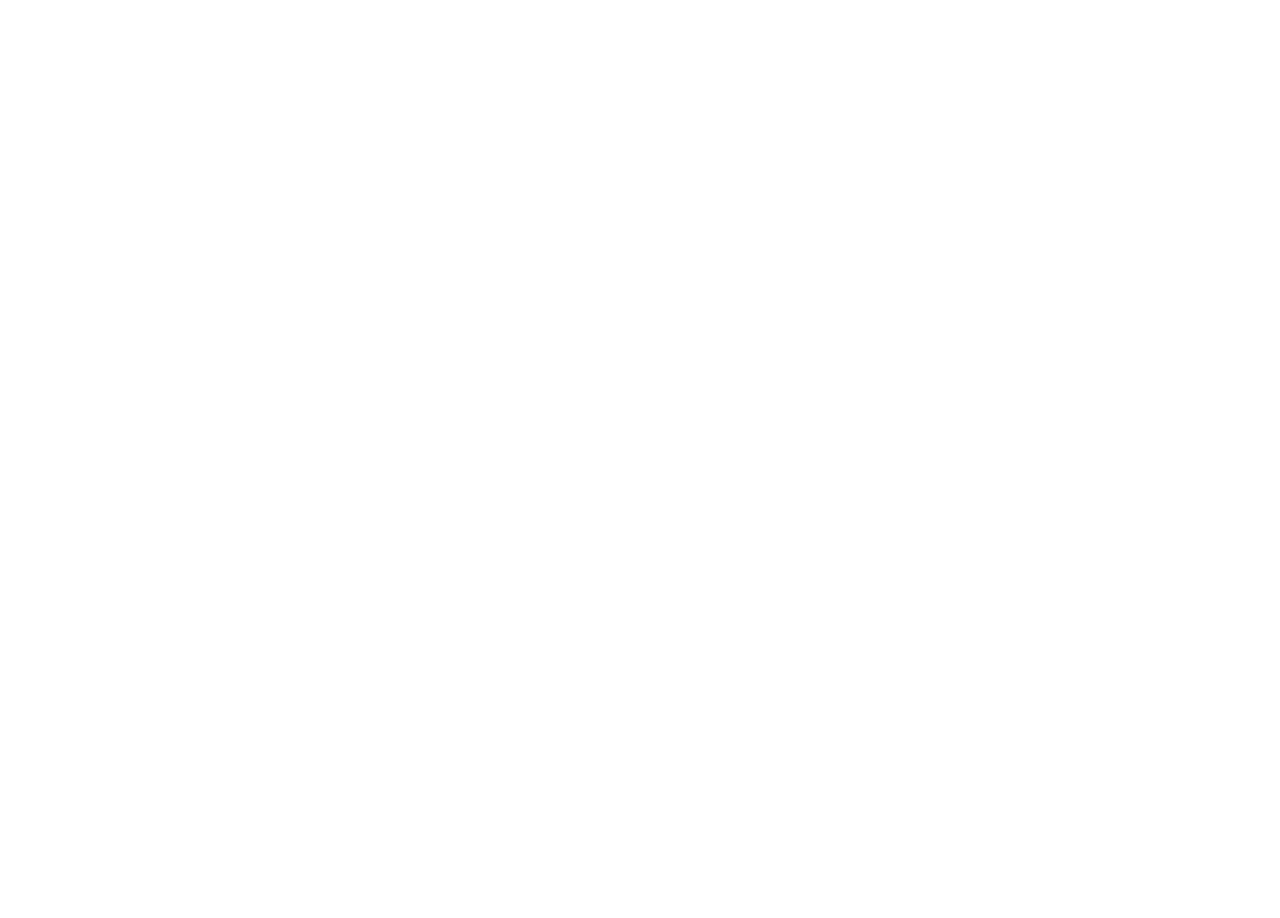
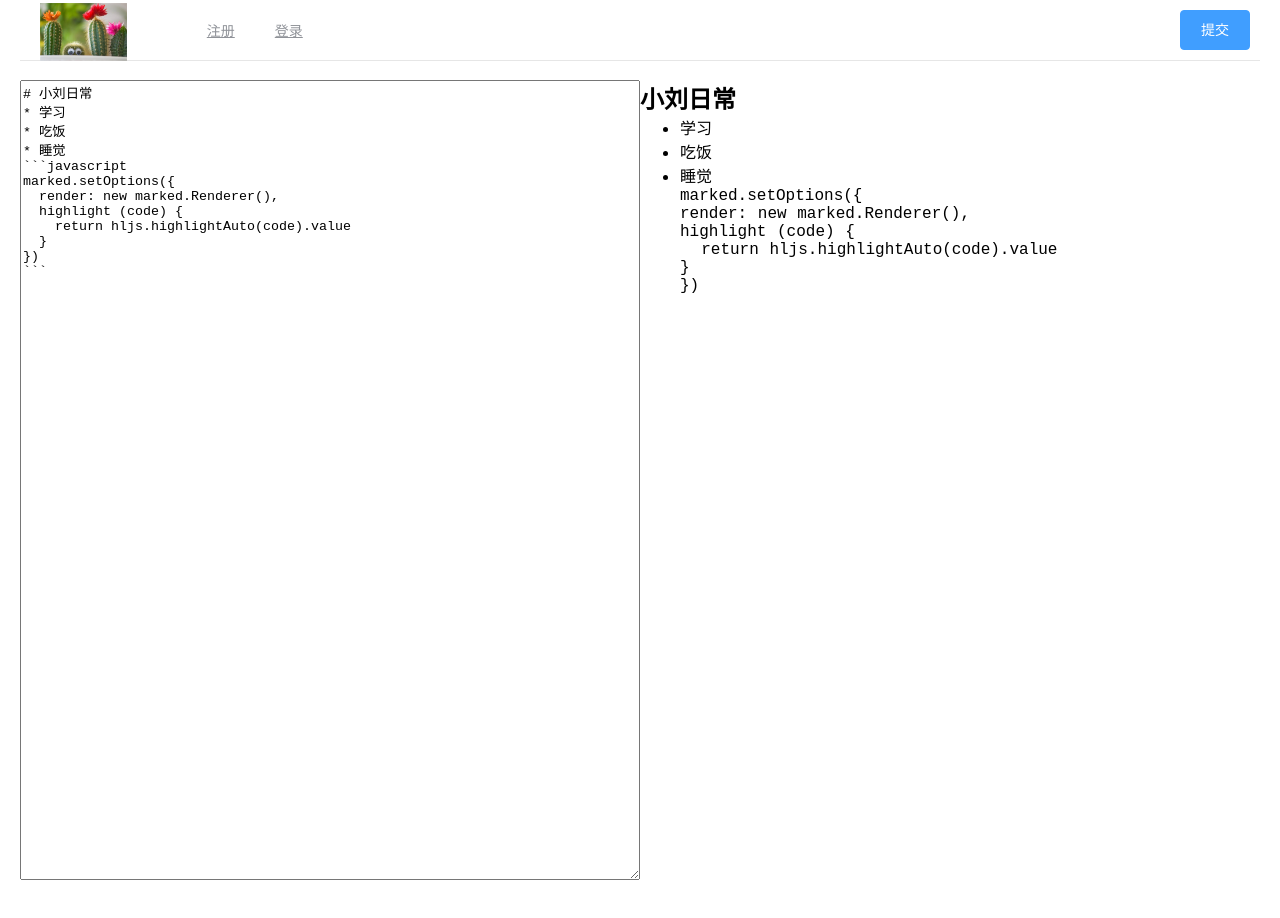
Before and after one commit to LiuerQin/ssr-front, a Nuxt app: page /editor/new in a window 1280 px wide. Before the commit this address had no page. Shown: the top 918 px of the page. Before the commit the page ends 800 px from the top, so only its background shows below. Built offline with nearby package versions, Linux system fonts and the light colour scheme.

Commit message:
feat(editor/new.vue store/user.js): add editor page, change homepageUI

```diff
--- a/layouts/default.vue
+++ b/layouts/default.vue
@@ -1,9 +1,74 @@
 <template>
-  <div>
+  <el-container>
+    <el-header>
+      <el-menu mode="horizontal">
+        <el-menu-item index="0">
+          <nuxt-link to="/">
+            <img :src="userInfo.avatar || '/logo.jpeg'" class="my-avatar" alt="">
+          </nuxt-link>
+        </el-menu-item>
+        <el-menu-item>
+          <nuxt-link to="/"></nuxt-link>
+        </el-menu-item>
+        <template v-if="userInfo.id">
+          <el-menu-item>
+            <a>退出</a>
+          </el-menu-item>
+          <el-menu-item>
+            <a>{{userInfo.nickname}}</a>
+          </el-menu-item>
+        <el-menu-item>
+          <nuxt-link to="/editor/new">写文章</nuxt-link>
+        </el-menu-item>
+        </template>
+
+        <template v-else>
+          <!-- 未登录 -->
+          <el-menu-item>
+            <nuxt-link to="/registry">注册</nuxt-link>
+          </el-menu-item>
+          <el-menu-item>
+            <nuxt-link to="/login">登录</nuxt-link>
+          </el-menu-item>
+        </template>
+      </el-menu>
+    </el-header>
+    <el-main>
+
     <Nuxt />
-  </div>
+    </el-main>
+    <el-footer>
+
+    </el-footer>
+  </el-container>
 </template>
 
+<script>
+export default {
+  mounted () {
+    this.getUserInfo()
+  },
+  computed: {
+    userInfo () {
+      return this.$store.state.user
+    }
+  },
+  methods: {
+    async getUserInfo () {
+      const token = localStorage.getItem('token')
+      if (token) {
+        this.$store.dispatch('user/detail')
+      }
+    }
+  }
+}
+</script>
+
+<style lang="stylus" scoped>
+  .my-avatar {
+    height: 100%
+  }
+</style>
 <style>
 html {
   font-family:
--- a/package.json
+++ b/package.json
@@ -19,6 +19,8 @@
     "@nuxtjs/proxy": "^2.1.0",
     "core-js": "^3.9.1",
     "element-ui": "^2.15.1",
+    "highlight.js": "^10.7.2",
+    "marked": "^2.0.3",
     "md5": "^2.3.0",
     "nuxt": "^2.15.3",
     "spark-md5": "^3.0.1",
--- /dev/null
+++ b/pages/editor/new.vue
@@ -0,0 +1,96 @@
+<template>
+    <div>
+        <div class="write-btn">
+            <el-button @click="submit" type="primary">提交</el-button>
+        </div>
+        <el-row>
+            <el-col :span="12">
+                <textarea ref="editor" class="md-editor"
+                    :value="content" @input="update"
+                ></textarea>
+            </el-col>
+            <el-col :span="12">
+                <div class="md-body" v-html="compiledContent"></div>
+            </el-col>
+        </el-row>
+    </div>
+</template>
+
+<script>
+import marked from 'marked'
+import hljs from 'highlight.js'
+import javascript from 'highlight.js/lib/languages/javascript'
+import 'highlight.js/styles/monokai-sublime.css'
+export default {
+    data () {
+        return {
+            content: `# 小刘日常
+* 学习
+* 吃饭
+* 睡觉
+\`\`\`javascript
+marked.setOptions({
+  render: new marked.Renderer(),
+  highlight (code) {
+    return hljs.highlightAuto(code).value
+  }
+})
+\`\`\`
+`,
+        }
+    },
+    computed: {
+        compiledContent () {
+            return marked(this.content, {})
+        }
+    },
+    mounted () {
+      this.timer = null
+      this.bindEvents()
+      marked.setOptions({
+        render: new marked.Renderer(),
+        highlight (code) {
+          return hljs.highlightAuto(code).value
+        }
+      })
+    },
+    methods: {
+        bindEvents () {
+          this.$refs.editor.addEventListener('paste', (e) => {
+            const file = e.clipboardData.files[0]
+            console.log(file)
+            // 直接上传
+          })
+          this.$refs.editor.addEventListener('drop', (e) => {
+            const file = e.dataTransfer.files[0]
+            console.log(file)
+            e.preventDefault()
+          })
+        },
+        async submit () {
+          const res = await this.$http.post('/article/create', {
+            content: this.content,
+            compiledContent: this.compiledContent
+          })
+        },
+        update (e) {
+          clearTimeout(this.timer)
+          this.timer = setTimeout(() => {
+            this.content = e.target.value
+          }, 350)
+        }
+    }
+}
+</script>
+
+<style lang="stylus" scoped>
+.md-editor
+    width 100%
+    height 100vh
+    outline none
+.write-btn
+    position fixed
+    z-index 100
+    right 30px
+    top 10px
+</style>
--- /dev/null
+++ b/store/user.js
@@ -0,0 +1,37 @@
+import {http} from '@/plugins/axios'
+const state = () => ({
+  token: '',
+  id: '',
+  email: '',
+  nickname: '',
+  avatar: ''
+})
+
+const mutations = {
+  SET_TOKEN(state, token) {
+    state.token = token
+  },
+  SET_USER(state, user) {
+    state.id = user._id
+    state.email = user.email
+    state.nickname = user.nickname
+    state.avatar = user.avatar
+  }
+}
+
+const actions = {
+  detail: async ({state, commit}, data) => {
+    let res = await http.get('user/detail')
+    if (res.code == 0) {
+      commit('SET_USER', res.data)
+      return res
+    }
+  }
+}
+
+export default {
+  namespace: true,
+  state,
+  mutations,
+  actions
+}
```
Also changed, not shown: 1 other file (tests, documents, lock files or other folders).
